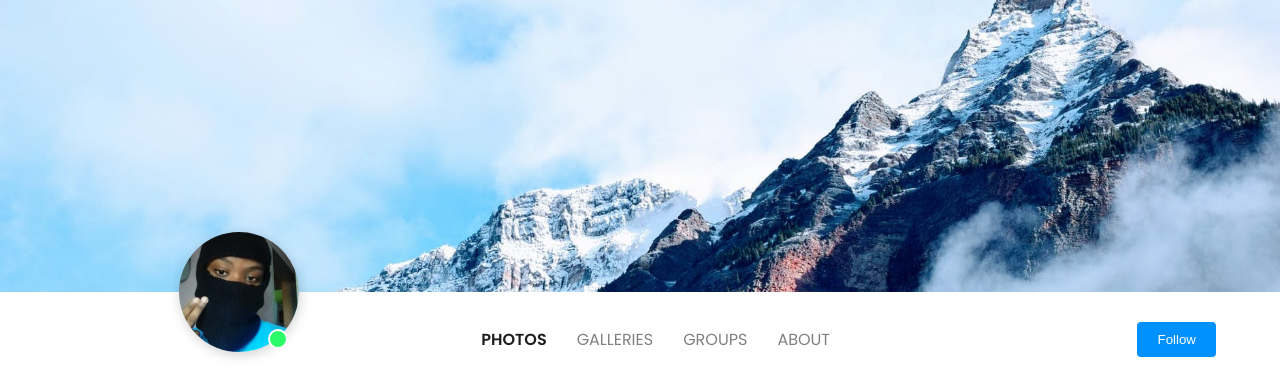
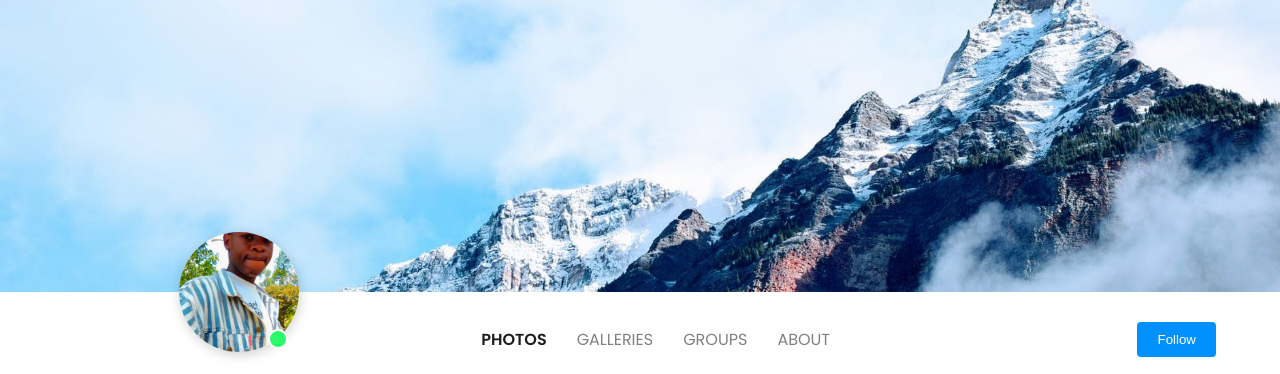
Before and after one commit to hillaryserel/Social-Media-Profile-Page-Design, a plain HTML site: page index.html in a window 1280 px wide. Shown: the top 374 px of the page. Drawn offline with Linux system fonts and the light colour scheme.

Commit message:
new commit

```diff
--- a/index.html
+++ b/index.html
@@ -16,7 +16,7 @@
         <div class="cols__container">
             <div class="left__col">
                 <div class="img__container">
-                    <img src="media\Photo.jpeg" alt="">
+                    <img src="media\IMG_20201219_130114~3.jpg" alt="">
                    <span></span>
                 </div>
              <h2>Hillary Serel</h2>
```
Also changed, not shown: media/IMG_20201219_130114~3.jpg (added).
